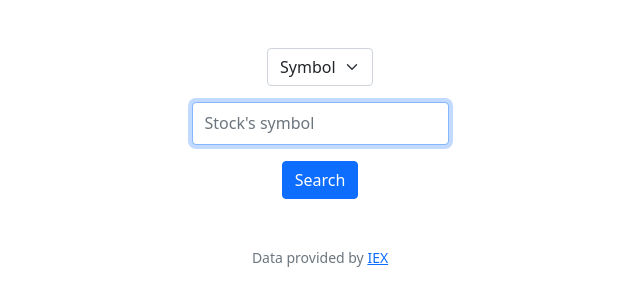
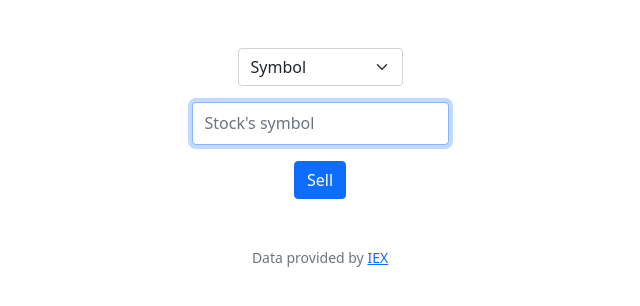
Before and after one commit to nadziejapio/python, a Flask app: template finance/templates/sell.html in a window 1280 px wide. Shown: the part 66-372 px from the top of the page, without its empty margins (320-960 px from the left). Run offline with Flask 2, Linux system fonts and the light colour scheme; the template is opened without the code that fills it: most values are stand-ins (such as "Sample title", 1, 10 or a date in 2020); some libraries are stand-ins or nearby versions.

Commit message:
Sun, Nov 6, 2022, 1:10 AM +00:00

```diff
--- a/finance/templates/sell.html
+++ b/finance/templates/sell.html
@@ -9,14 +9,14 @@
         <div class="mb-3">
             <select class="form-select mx-auto w-auto" name="symbol">
                 <option disabled="" selected="">Symbol</option>
-
-                    <option value="NFLX">NFLX</option>
-
+                {% for stock in stocks %}
+                    <option value="{{ stock.symbol }}">{{ stock.symbol }}</option>
+                {% endfor %}
             </select>
         </div>
         <div class="mb-3">
             <input autocomplete="off" autofocus class="form-control mx-auto w-auto" id="symbol" name="symbol" placeholder="Stock's symbol" type="text">
         </div>
-        <button class="btn btn-primary" type="submit">Search</button>
+        <button class="btn btn-primary" type="submit">Sell</button>
     </form>
 {% endblock %}
```
